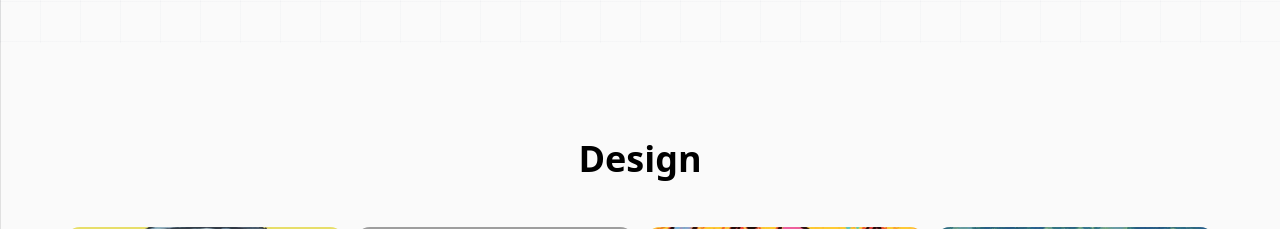
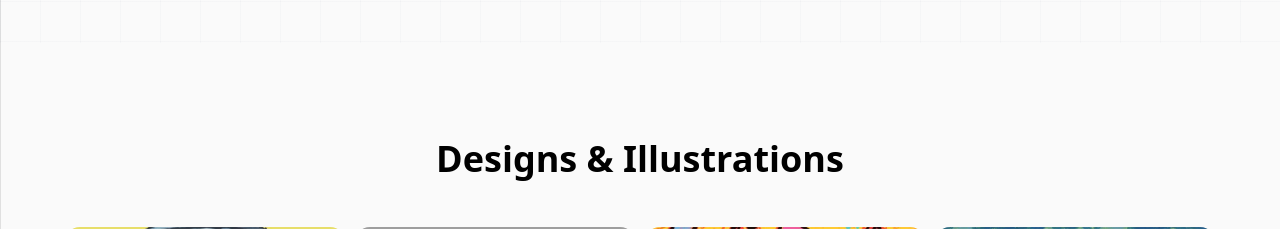
Before and after one commit to nishthapnt/nishtha-portfolio, a React (Vite) app: page / in a window 1280 px wide. Shown: the part 1860-2089 px from the top of the page. Built offline with nearby package versions, Linux system fonts and the light colour scheme; grey boxes are pictures that could not be loaded.

Commit message:
heading change

```diff
--- a/src/components/Design.jsx
+++ b/src/components/Design.jsx
@@ -42,7 +42,7 @@ function Design() {
   return (
     <section id="design" className="py-24 px-6 md:px-16">
       <h2 className="text-4xl font-bold mb-12 text-center">
-        Design
+        Designs & Illustrations
       </h2>
 
       {/* GRID */}
```
